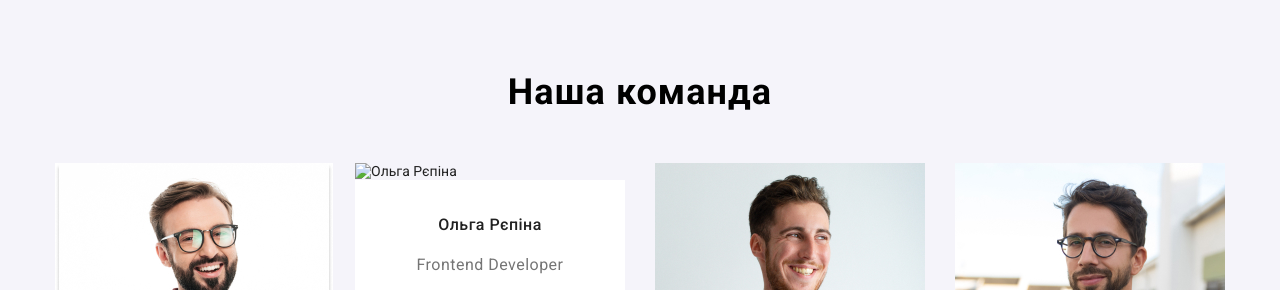
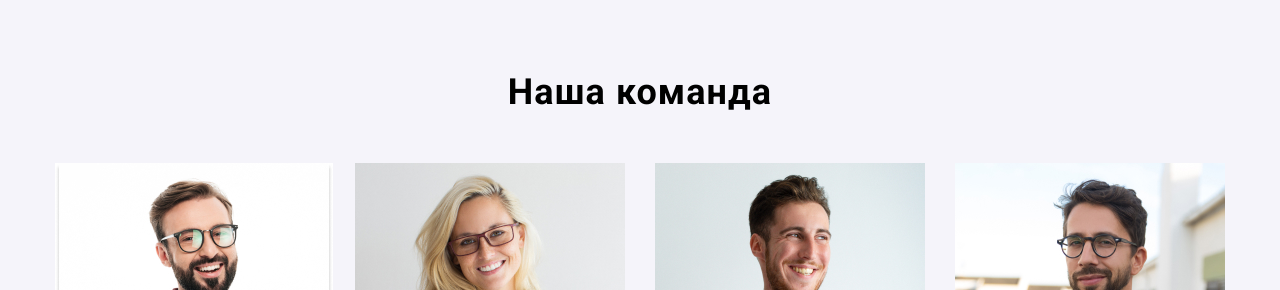
Before and after one commit to Anhelina26/goit-markup-hw-08, a plain HTML site: page index.html in a window 1280 px wide. Shown: the part 1620-1910 px from the top of the page. Drawn offline with nearby package versions, Linux system fonts and the light colour scheme.

Commit message:
add correct in picture

```diff
--- a/index.html
+++ b/index.html
@@ -333,7 +333,7 @@
               ./images/team/small/img_small-2@2x.jpg 900w,
               ./images/team/medium/img_mid-2@1x.jpg 354w,
               ./images/team/medium/img_mid-2@2x.jpg 708w,
-              .images/team/large/img_large-2@1x.jpg 270w,
+              ./images/team/large/img_large-2@1x.jpg 270w,
               ./images/team/large/img_large-2@2x.jpg 540w
               " sizes="(min-width: 1200px) 270px, (min-width: 768px) 354px, (min-width: 480px) 450px, 100vw"
         src="./images/team/small/img-small-2@1x.jpg" alt="Ольга Рєпіна" loading="lazy" />
```
